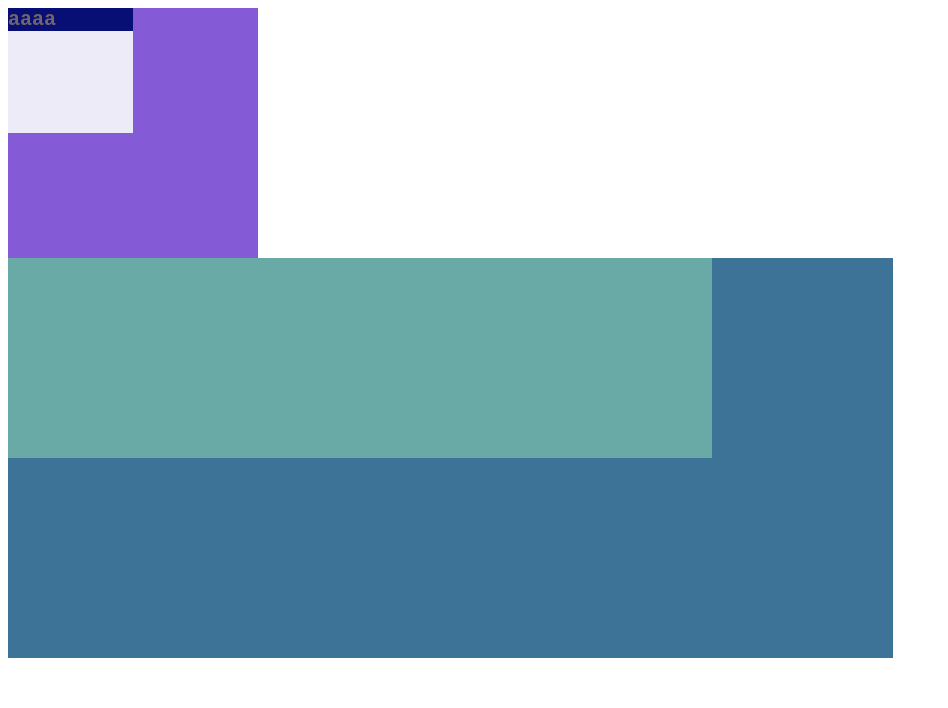
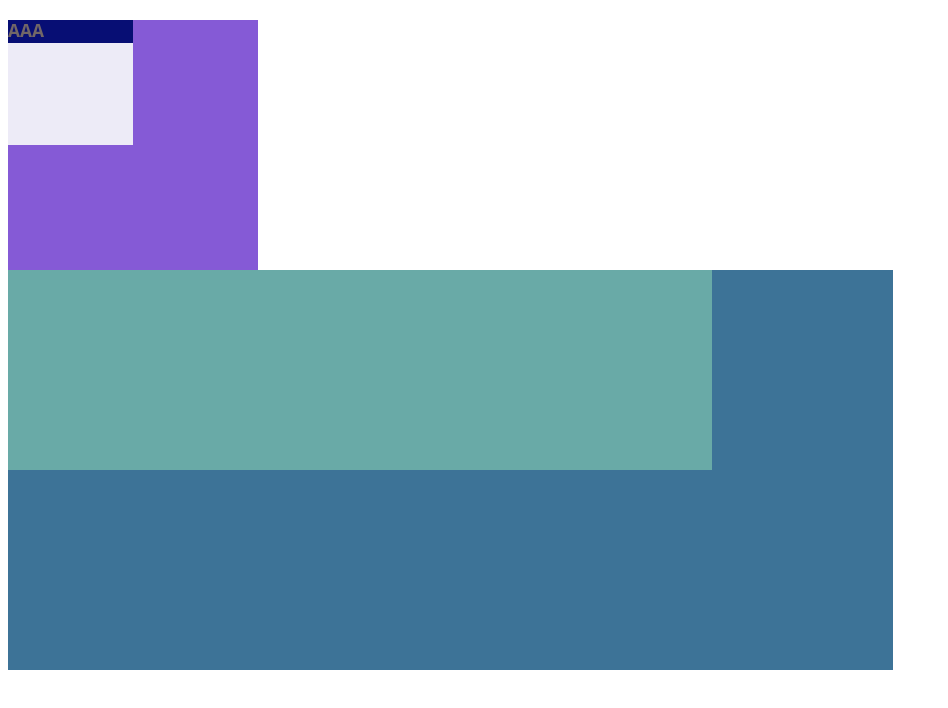
Before and after one commit to Trovopdr/CssInlineExternoInterno, a plain HTML site: page interno.html in a window 1280 px wide. Shown: the whole page, without its empty margins (0-948 px from the left). Drawn offline with Linux system fonts and the light colour scheme.

Commit message:
Update interno.html

```diff
--- a/interno.html
+++ b/interno.html
@@ -16,11 +16,7 @@
             height: 125px;
         }
         .divC{
-            color: rgb(114, 103, 103);
             background: rgb(7, 14, 116);
-            font-size: 20px;
-            font-family: monospace;
-            font-weight: bold;
         }
         .divD{
             width: 70%;
@@ -32,13 +28,19 @@
             height: 50%;
             background: #69aaa7;
         }
+        .paragrafo{
+            font-size: 20px;
+            font-family: monospace;
+            font-weight: bold;
+            color: rgb(114, 103, 103);
+        }
     </style>
 </head>
 <body>
     <div class="divA">
         <div class="divB">
             <div class="divC">
-                aaaa
+                <p class="paragrafo">AAA</p>
             </div>
         </div>
     </div>
```
